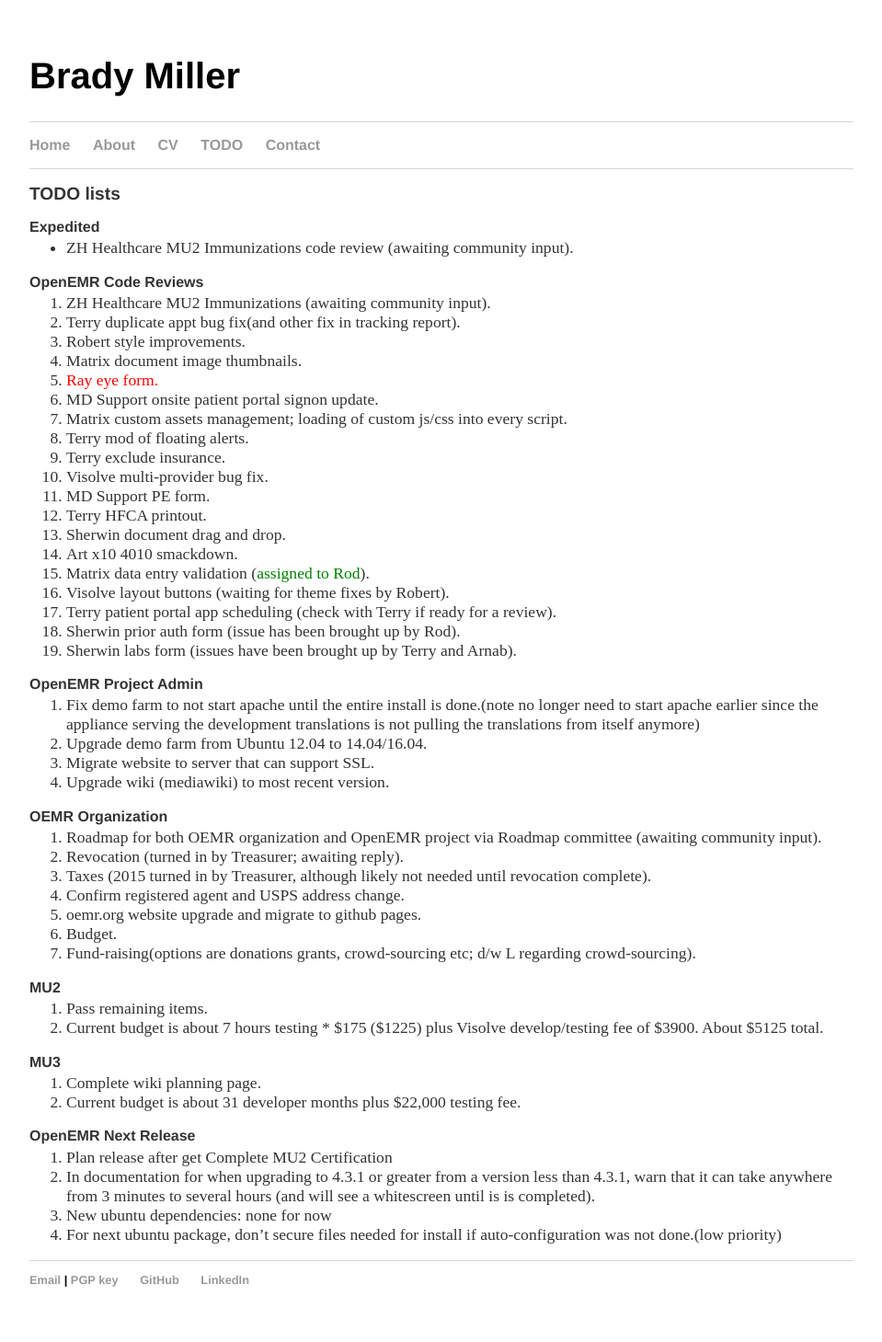
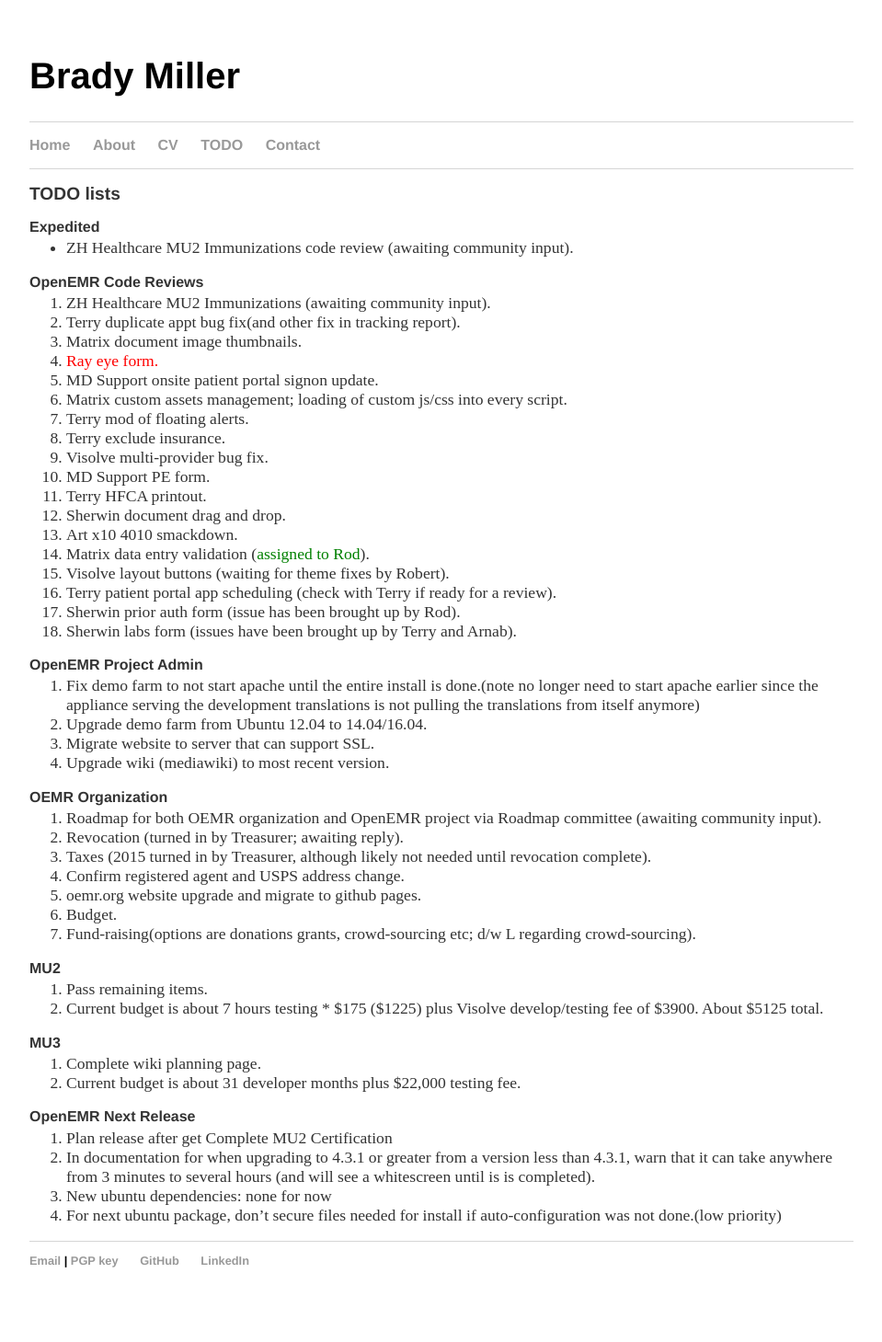
Before and after one commit to bradymiller/bradymiller.github.io, a Jekyll site: the page built from todo/index.md, in a window 1280 px wide. Shown: the whole page at 92% size, without its empty margins (160-1119 px from the left). Built offline with Jekyll 4.4.1, drawn with Linux system fonts in a browser that asks for light colours; after the commit the page ends 1438 px from its top, so only the background shows below that.

Commit message:
Update todo list

```diff
--- a/todo/index.md
+++ b/todo/index.md
@@ -9,7 +9,6 @@
 ### OpenEMR Code Reviews
 1. ZH Healthcare MU2 Immunizations (awaiting community input).
 1. Terry duplicate appt bug fix(and other fix in tracking report).
-1. Robert style improvements.
 1. Matrix document image thumbnails.
 1. <span style="color: red">Ray eye form.</span>
 1. MD Support onsite patient portal signon update.
```
